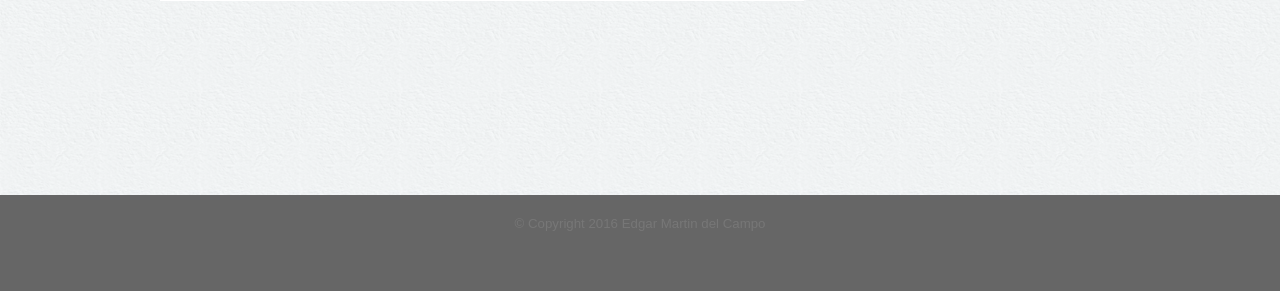
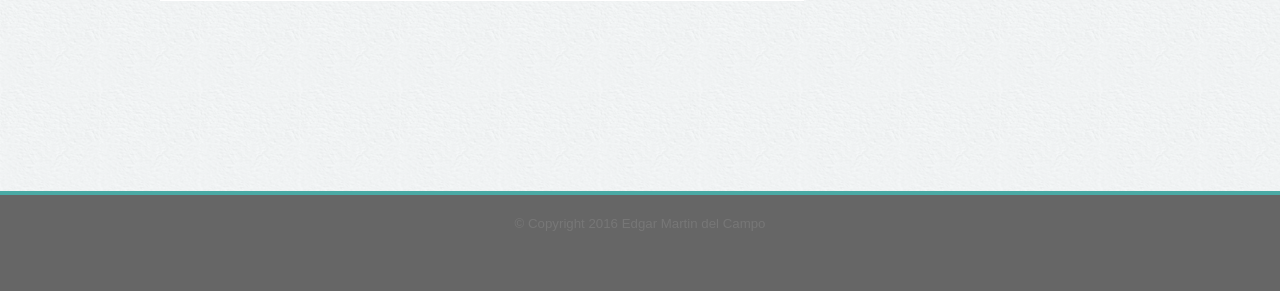
Before and after one commit to EdgarAhDzib/Basic-Portfolio, a PHP site: page /index.php in a window 1280 px wide. Shown: the part 509-800 px from the top of the page. Run offline with PHP 8.4, Linux system fonts and the light colour scheme.

Commit message:
Added border to footer

```diff
--- a/assets/css/style.css
+++ b/assets/css/style.css
@@ -107,7 +107,9 @@ footer {
 	width: 100%;
 	vertical-align: middle;
 	bottom: 0px;
-	/*min-height: calc(100vh - 796px);*/
+	border-top-style: solid;
+	border-top-width: 4px;
+	border-top-color: #4aaaa5;
 }
 
 input {
```
